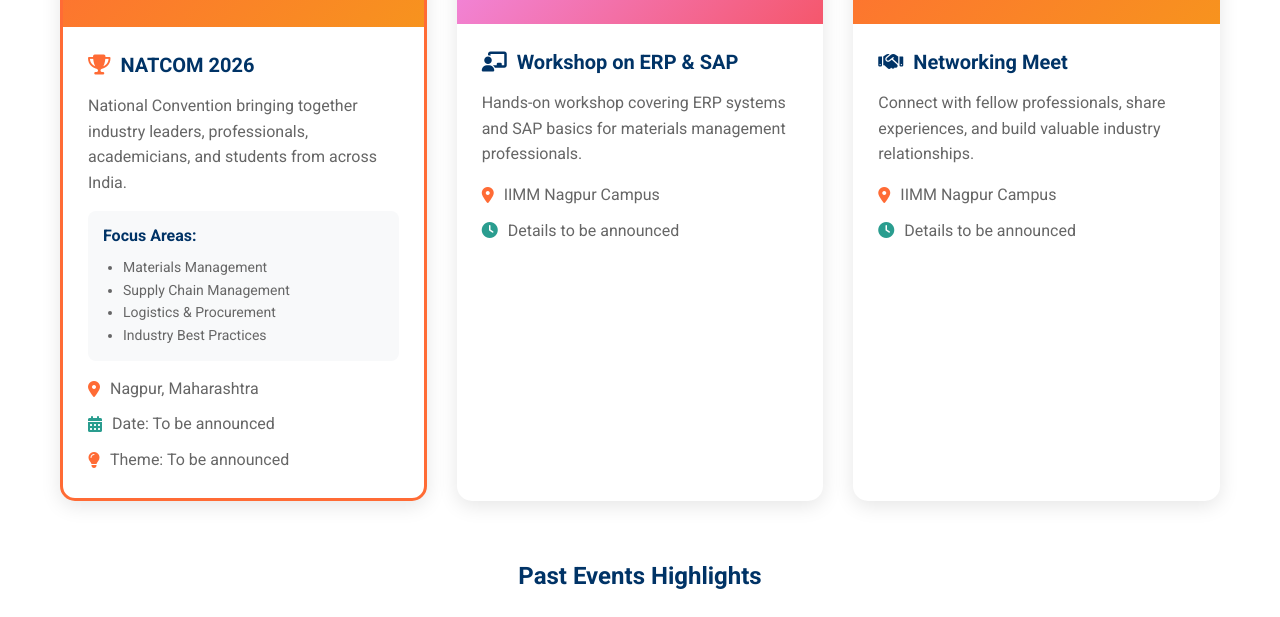
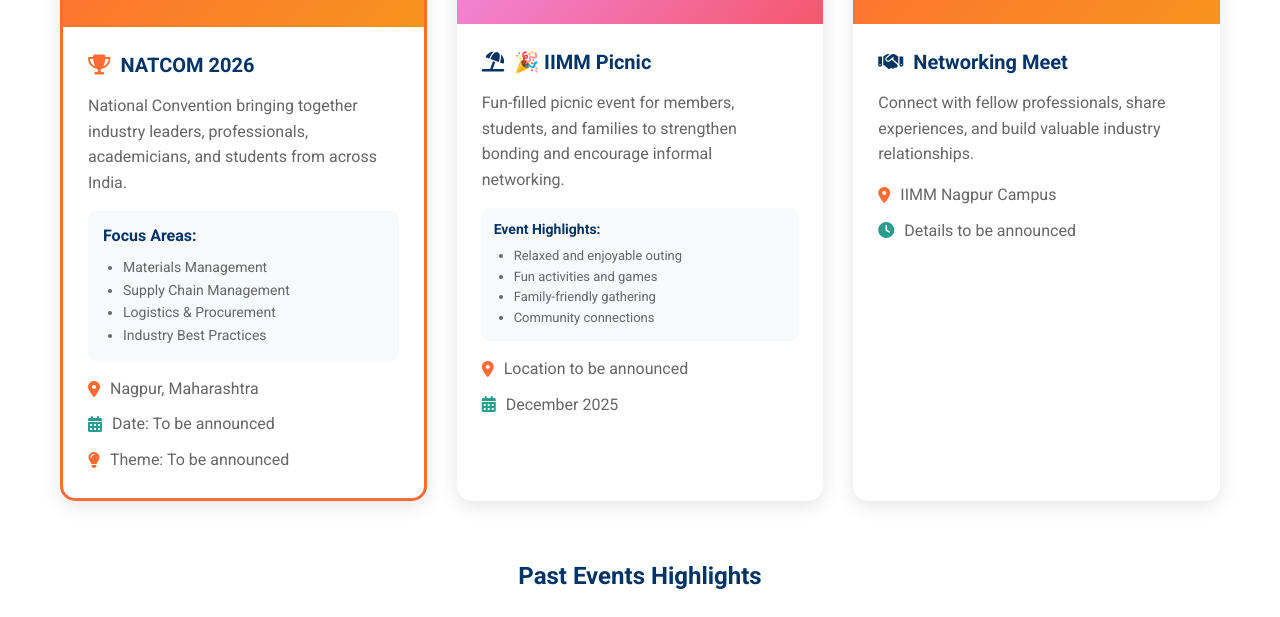
Before and after one commit to PratikBihari/IIMM_NAGPUR, a plain HTML site: page events.html in a window 1280 px wide. Shown: the part 748-1365 px from the top of the page. Drawn offline with Linux system fonts and the light colour scheme.

Commit message:
Update: Add IIMM Picnic December 2025 event to upcoming events

```diff
--- a/events.html
+++ b/events.html
@@ -120,19 +120,28 @@
 
                     <div style="background: white; border-radius: 15px; overflow: hidden; box-shadow: 0 5px 20px rgba(0,0,0,0.1);">
                         <div style="background: linear-gradient(135deg, #f093fb 0%, #f5576c 100%); padding: 30px; color: white; text-align: center;">
-                            <div style="font-size: 48px; font-weight: 700; margin-bottom: 5px;">TBA</div>
-                            <div style="font-size: 18px; opacity: 0.9;">2026</div>
+                            <div style="font-size: 48px; font-weight: 700; margin-bottom: 5px;">DEC</div>
+                            <div style="font-size: 18px; opacity: 0.9;">2025</div>
                         </div>
                         <div style="padding: 25px;">
-                            <h4 style="color: var(--primary-color); margin-bottom: 15px; font-size: 20px;"><i class="fas fa-chalkboard-teacher" style="margin-right: 10px;"></i>Workshop on ERP & SAP</h4>
-                            <p style="color: #666; line-height: 1.6; margin-bottom: 15px;">Hands-on workshop covering ERP systems and SAP basics for materials management professionals.</p>
+                            <h4 style="color: var(--primary-color); margin-bottom: 15px; font-size: 20px;"><i class="fas fa-umbrella-beach" style="margin-right: 10px;"></i>🎉 IIMM Picnic</h4>
+                            <p style="color: #666; line-height: 1.6; margin-bottom: 15px;">Fun-filled picnic event for members, students, and families to strengthen bonding and encourage informal networking.</p>
+                            <div style="background: #f8f9fa; padding: 12px; border-radius: 8px; margin-bottom: 15px;">
+                                <h5 style="color: var(--primary-color); margin-bottom: 8px; font-size: 14px;">Event Highlights:</h5>
+                                <ul style="margin: 0; padding-left: 20px; color: #666; font-size: 13px; line-height: 1.6;">
+                                    <li>Relaxed and enjoyable outing</li>
+                                    <li>Fun activities and games</li>
+                                    <li>Family-friendly gathering</li>
+                                    <li>Community connections</li>
+                                </ul>
+                            </div>
                             <div style="display: flex; align-items: center; margin-bottom: 10px; color: #666;">
                                 <i class="fas fa-map-marker-alt" style="margin-right: 10px; color: var(--secondary-color);"></i>
-                                <span>IIMM Nagpur Campus</span>
+                                <span>Location to be announced</span>
                             </div>
                             <div style="display: flex; align-items: center; color: #666;">
-                                <i class="fas fa-clock" style="margin-right: 10px; color: var(--accent-color);"></i>
-                                <span>Details to be announced</span>
+                                <i class="fas fa-calendar-alt" style="margin-right: 10px; color: var(--accent-color);"></i>
+                                <span>December 2025</span>
                             </div>
                         </div>
                     </div>
```
